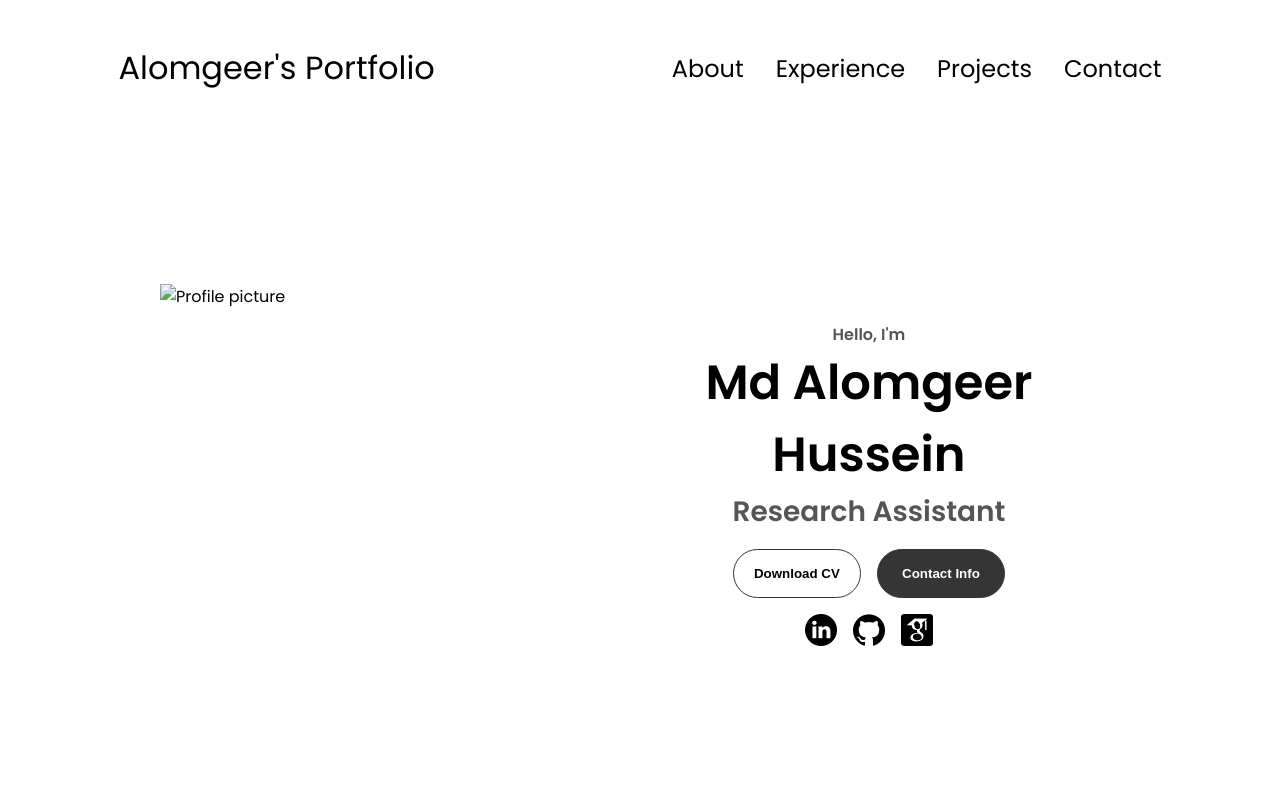
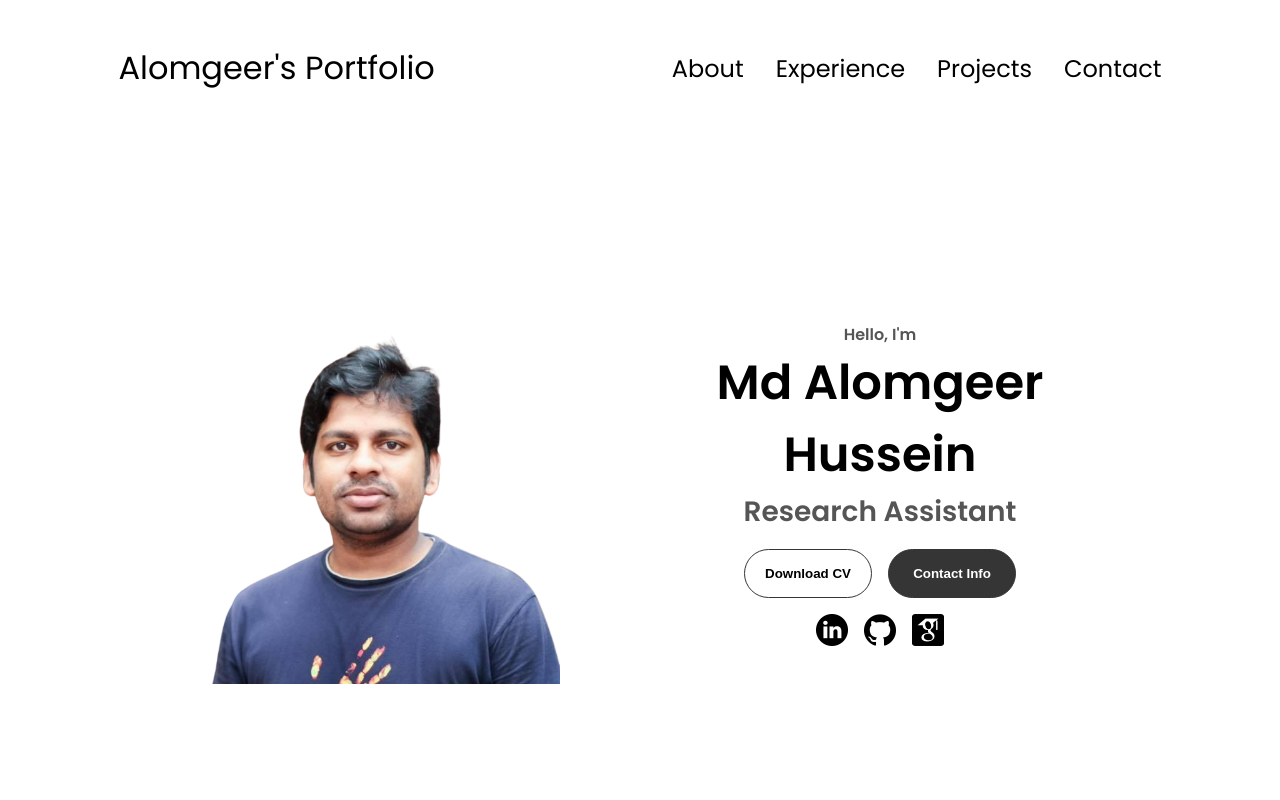
Before and after one commit to mdalomgeer/portfolio, a plain HTML site: page index.html in a window 1280 px wide. Shown: the top 800 px of the page. Drawn offline with Linux system fonts and the light colour scheme.

Commit message:
Update index.html

```diff
--- a/index.html
+++ b/index.html
@@ -38,7 +38,7 @@
     </nav>
     <section id="profile">
       <div class="section__pic-container">
-        <img src="./assets/profile-pic.jpg" alt="Profile picture" />
+        <img src="./assets/profile-pic.png" alt="Profile picture" />
       </div>
       <div class="section__text">
         <p class="section__text__p1">Hello, I'm</p>
```
